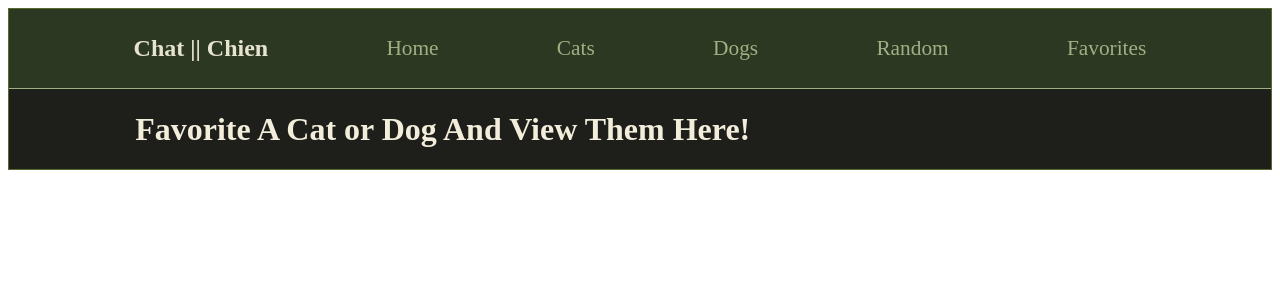
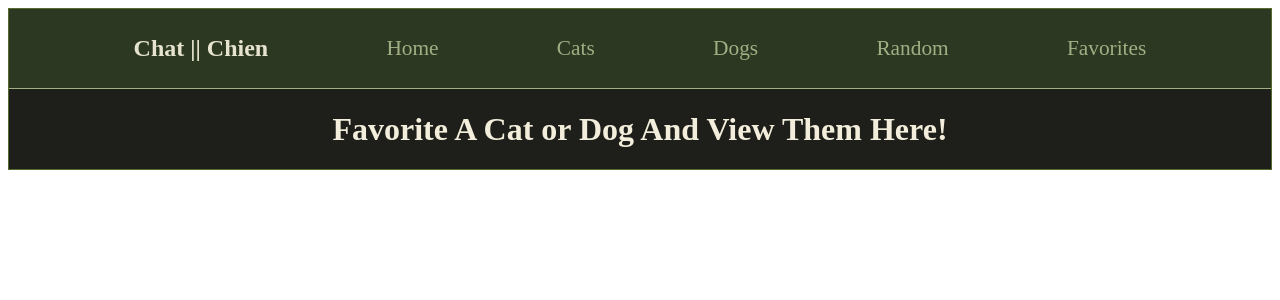
Before and after one commit to nyjackson/SBA-320H, a React (Vite) app: page /favorites in a window 1280 px wide. Shown: the top 300 px of the page. Built offline with nearby package versions, Linux system fonts and the light colour scheme; a web font is replaced by a local one.

Commit message:
adding issue to readme, working on Information.jsx

```diff
--- a/src/App.css
+++ b/src/App.css
@@ -31,10 +31,12 @@
   font-family: "Ribeye Marrow", serif;
 }
 
-#body, #favorites {
+#body{
   padding-left: 10%;
 }
-
+#fav-h1{
+  text-align:center;
+}
 .show-pics {
   width: auto;
   height: auto;
@@ -50,7 +52,7 @@
 
 .quote {
   border-bottom: 2px solid var(--olive-deep);
-  padding: 1%;
+  padding: auto;
   text-align: center;
   color: var(--cream);
   background-color: var(--olive);
@@ -119,7 +121,9 @@
 
 .info {
   border: 1px solid var(--olive-deep);
+padding-left: 1%;
 }
+
 
 .random{
   display: flex;
--- a/src/App.jsx
+++ b/src/App.jsx
@@ -14,16 +14,19 @@ export const dogApiURL =
   "https://api.thedogapi.com/v1/images/search?limit=10&page=";
 
 function App() {
-  const [state, dispatch] = useReducer(reducer, { pics: [], favorites: [] });
+  const [state, dispatch] = useReducer(reducer, { pics: [], favorites: [], info: [] });
 
   function reducer(state, action) {
     switch (action?.type) {
       case "INIT":
-        return { pics: [], favorites: [] };
+        return { pics: [], favorites: [], info: [] };
       case "SHOW_ALL":
         return { ...state, pics: action.payload };
       case "RAND":
         return { ...state, pics: action.payload };
+      case "INFO":
+        console.log("payload,", action.payload)
+        return { ...state, info: [...state.info, action.payload] };
       case "FAVE":
         const isFavorited = state.favorites.some(
           (fav) => fav.id == action.payload.id
--- a/src/components/Favorites.jsx
+++ b/src/components/Favorites.jsx
@@ -1,18 +1,18 @@
 import Animal from './Animal'
 import Information from './Information';
 
-function FavoritePictures({ state, dispatch }) {
+function Favorites({ state, dispatch }) {
   const favorites = state.favorites?.map((a) => <div key = {a.id}>
   <Animal  p = {a} dispatch = {dispatch} favorites = {state.favorites}/>
-  <Information p = {a} dispatch = {dispatch} favorites = {state.favorites}/>
+  {/* <Information p = {a} dispatch = {dispatch} favorites = {state.favorites} info = {state.info}/> */}
   </div>
     );
   return (
     <div id = "favorites">
      {favorites.length > 0 ?
-     <div><h1>Favorites</h1> {favorites}</div> : <h1>Favorite A Cat or Dog And View Them Here!</h1>}
+     <div><h1 id = "fav-h1">Favorites</h1> {favorites}</div> : <h1 id ="fav-h1">Favorite A Cat or Dog And View Them Here!</h1>}
     </div>
   );
 }
 
-export default FavoritePictures;
+export default Favorites;
--- a/src/components/Information.jsx
+++ b/src/components/Information.jsx
@@ -1,30 +1,30 @@
-import { useEffect, useState } from "react"
-function Information({p, state, dispatch}){
-    const id = p.id
-    const isCat = p.url.includes("cat")
-    const apiUrl = isCat ? `https://api.thecatapi.com/v1/images/${id}` : `https://api.thedogapi.com/v1/images/${id}`
-    const [info, setInfo] = useState({})
-    const [url, setUrl] = useState()
+import { useEffect} from "react"
+function Information({p, dispatch, info}){
     useEffect(()=>{
         getInformation()
+
     },[dispatch])
 
     async function getInformation(){
         try{
+            const isCat = p.url.includes("cat")
+            const apiUrl = isCat ? `https://api.thecatapi.com/v1/images/${p.id}` : `https://api.thedogapi.com/v1/images/${p.id}`
             const connection = await fetch(apiUrl)
             const result = await connection.json()
-            console.log(result)
-            setInfo(result.breeds[0])
+            console.log(apiUrl)
+            console.log("Getting Information", result.breeds[0])
+            //setInfo(result.breeds[0])
+            dispatch({type: "INFO", payload: result.breeds[0]})
             }
             catch(e){
                 console.log(e)
             }
     }
-    console.log(info)
+    console.log("p", JSON.stringify(info))
     return(
         <div className = "info">
             <h1>Name: {info.name}</h1>
-            <p>Temperament: {info.temperament} Life Span: {info.life_span}</p>
+            <p>Temperament: {info.temperament} <br></br>Life Span: {info.life_span}<br></br>Origin: {info.origin}</p>
         </div>
     )
 
```
Also changed, not shown: 1 other file (tests, documents, lock files or other folders).
